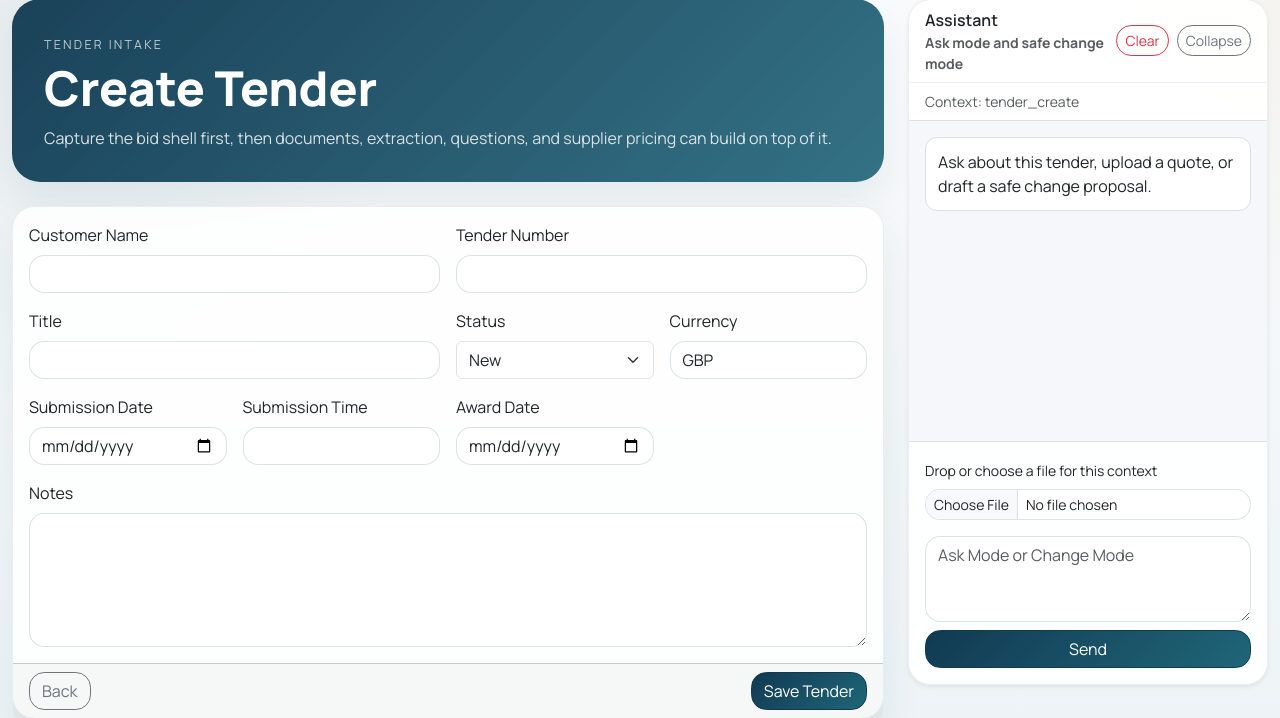
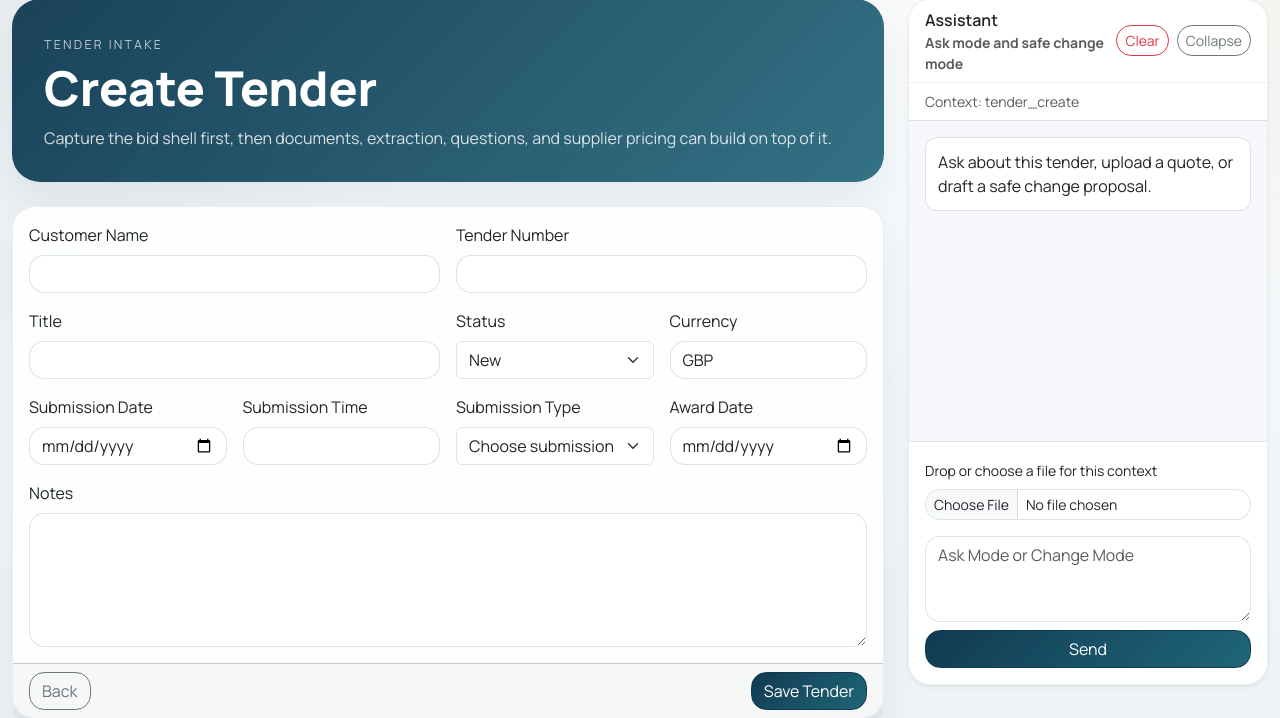
Before and after one commit to zageabb/tender_designer, a Flask app: page /tenders/new in a window 1280 px wide. Shown: the part 86-804 px from the top of the page. Run offline with Flask 3, Linux system fonts and the light colour scheme; data comes from the database, SQL or seed files in the repository; data that the repository does not hold is empty; some libraries are stand-ins or nearby versions.

Commit message:
Add submission type and persist linked emails

```diff
--- a/app.py
+++ b/app.py
@@ -20,6 +20,7 @@ from services.extraction_jobs import start_extraction_worker
 from services.mailbox_jobs import start_mailbox_sync_worker
 from services.markdown_tools import render_markdown_html
 from services.settings_service import ensure_default_settings
+from services.schema_migrations import apply_schema_migrations
 from services.tender_monitor import start_tender_monitor_worker
 
 
@@ -34,6 +35,7 @@ def create_app() -> Flask:
         import models  # noqa: F401
 
         db.create_all()
+        apply_schema_migrations()
         ensure_default_settings(db)
     app.jinja_env.globals["render_markdown_html"] = render_markdown_html
 
--- a/models.py
+++ b/models.py
@@ -26,6 +26,7 @@ class Tender(TimestampMixin, db.Model):
     status = db.Column(db.String(100), default="New", nullable=False)
     submission_date = db.Column(db.Date)
     submission_time = db.Column(db.String(50))
+    submission_type = db.Column(db.String(50))
     award_date = db.Column(db.Date)
     tender_value = db.Column(db.Numeric(12, 2), default=Decimal("0.00"), nullable=False)
     currency = db.Column(db.String(10), default="GBP", nullable=False)
--- a/routes/mailbox.py
+++ b/routes/mailbox.py
@@ -13,7 +13,6 @@ from services.mailbox_service import (
     create_tender_from_mailbox_message,
     delete_mailbox_message,
     import_mailbox_message_to_tender,
-    link_mailbox_message_to_tender,
     list_mailbox_folders,
     mailbox_is_configured,
     mailbox_message_conversation_key,
@@ -269,9 +268,9 @@ def link_to_tender(message_id: int):
         return redirect(url_for("mailbox.view_message", message_id=mailbox_message.id, folder=selected_folder))
     tender = Tender.query.get_or_404(tender_id)
     try:
-        link_mailbox_message_to_tender(mailbox_message, tender, notes="Linked from mailbox.")
+        import_mailbox_message_to_tender(current_app.config["DATA_DIR"], mailbox_message, tender)
         _commit_with_retry()
-        flash(f"Linked mailbox email to tender {tender.tender_number}.", "success")
+        flash(f"Linked and saved mailbox email to tender {tender.tender_number}.", "success")
         return redirect(url_for("tenders.detail_tender", tender_id=tender.id, _anchor="mailbox"))
     except Exception as exc:
         db.session.rollback()
--- a/routes/tenders.py
+++ b/routes/tenders.py
@@ -38,6 +38,8 @@ TENDER_STATUS_OPTIONS = [
     "Lost",
     "Cancelled",
 ]
+
+SUBMISSION_TYPE_OPTIONS = ["Email", "Portal", "Postal", "Hand delivered"]
 
 ITEM_STATUS_OPTIONS = [
     "New",
@@ -98,6 +100,17 @@ def list_tenders():
 @tenders_bp.route("/new", methods=["GET", "POST"])
 def create_tender():
     if request.method == "POST":
+        submission_type = request.form.get("submission_type", "").strip()
+        if submission_type not in SUBMISSION_TYPE_OPTIONS:
+            flash("Choose a valid submission type.", "danger")
+            return render_template(
+                "tenders/form.html",
+                tender=None,
+                tender_status_options=TENDER_STATUS_OPTIONS,
+                submission_type_options=SUBMISSION_TYPE_OPTIONS,
+                form_data=request.form,
+                chat_context={"page": "tender_create"},
+            ), 400
         tender = Tender(
             customer_name=request.form.get("customer_name", "").strip(),
             tender_number=request.form.get("tender_number", "").strip(),
@@ -105,6 +118,7 @@ def create_tender():
             status=request.form.get("status", "New"),
             submission_date=_date_value(request.form.get("submission_date", "")),
             submission_time=request.form.get("submission_time", "").strip() or None,
+            submission_type=submission_type,
             award_date=_date_value(request.form.get("award_date", "")),
             currency=request.form.get("currency", "GBP").strip() or "GBP",
             notes=request.form.get("notes", "").strip() or None,
@@ -118,6 +132,8 @@ def create_tender():
         "tenders/form.html",
         tender=None,
         tender_status_options=TENDER_STATUS_OPTIONS,
+        submission_type_options=SUBMISSION_TYPE_OPTIONS,
+        form_data=None,
         chat_context={"page": "tender_create"},
     )
 
@@ -181,12 +197,24 @@ def _date_value(raw: str):
 def edit_tender(tender_id: int):
     tender = Tender.query.get_or_404(tender_id)
     if request.method == "POST":
+        submission_type = request.form.get("submission_type", "").strip()
+        if submission_type not in SUBMISSION_TYPE_OPTIONS:
+            flash("Choose a valid submission type.", "danger")
+            return render_template(
+                "tenders/form.html",
+                tender=tender,
+                tender_status_options=TENDER_STATUS_OPTIONS,
+                submission_type_options=SUBMISSION_TYPE_OPTIONS,
+                form_data=request.form,
+                chat_context={"page": "tender_edit", "tender_id": tender.id},
+            ), 400
         tender.customer_name = request.form.get("customer_name", "").strip()
         tender.tender_number = request.form.get("tender_number", "").strip()
         tender.title = request.form.get("title", "").strip() or None
         tender.status = request.form.get("status", "New")
         tender.submission_date = _date_value(request.form.get("submission_date", ""))
         tender.submission_time = request.form.get("submission_time", "").strip() or None
+        tender.submission_type = submission_type
         tender.award_date = _date_value(request.form.get("award_date", ""))
         tender.currency = request.form.get("currency", "GBP").strip() or "GBP"
         tender.notes = request.form.get("notes", "").strip() or None
@@ -197,6 +225,8 @@ def edit_tender(tender_id: int):
         "tenders/form.html",
         tender=tender,
         tender_status_options=TENDER_STATUS_OPTIONS,
+        submission_type_options=SUBMISSION_TYPE_OPTIONS,
+        form_data=None,
         chat_context={"page": "tender_edit", "tender_id": tender.id},
     )
 
--- a/services/mailbox_service.py
+++ b/services/mailbox_service.py
@@ -781,6 +781,7 @@ def create_tender_from_mailbox_message(data_dir: Path, mailbox_message: MailboxM
         tender_number=f"AUTO-EMAIL-{timestamp}",
         title=(mailbox_message.subject or "Mailbox Email")[:255],
         status="Documents Uploaded",
+        submission_type="Email",
     )
     db.session.add(tender)
     db.session.flush()
--- a/services/prompt_service.py
+++ b/services/prompt_service.py
@@ -14,10 +14,13 @@ PROMPT_FILES = {
             "# Metadata Extraction Prompt\n\n"
             "You are extracting tender metadata from tender documents.\n"
             "Return JSON only with keys: customer_name, tender_number, title, status, "
-            "submission_date, submission_time, award_date, currency, notes.\n"
+            "submission_date, submission_time, submission_type, award_date, currency, notes.\n"
+            "submission_type must be one of: Email, Portal, Postal, Hand delivered.\n"
             "Use null for values that are not clearly supported by the text.\n"
             "Prefer ISO dates when possible.\n"
-            "Keep notes concise and factual.\n\n"
+            "Keep notes concise and factual.\n"
+            "Return deadline dates and times supersede submission date and submission times.\n"
+            "Summarised Specification supersedes generic title.\n\n"
             "Tender text:\n{{tender_text}}\n"
         ),
     },
--- a/templates/tenders/detail.html
+++ b/templates/tenders/detail.html
@@ -10,6 +10,7 @@
     <div class="d-flex gap-2 flex-wrap mt-3">
       <span class="badge tender-signal-badge tender-signal-badge-{{ tender_signal.css_modifier }}">{{ tender_signal.label }}</span>
       {% if tender.submission_date %}<span class="badge text-bg-light">Submission {{ tender.submission_date.isoformat() }}</span>{% endif %}
+      {% if tender.submission_type %}<span class="badge text-bg-light">Via {{ tender.submission_type }}</span>{% endif %}
       {% if tender.award_date %}<span class="badge text-bg-light">Award {{ tender.award_date.isoformat() }}</span>{% endif %}
     </div>
   </div>
--- a/templates/tenders/form.html
+++ b/templates/tenders/form.html
@@ -41,7 +41,17 @@
     </div>
     <div class="col-md-3">
       <label class="form-label">Submission Time</label>
-      <input class="form-control" name="submission_time" value="{{ tender.submission_time if tender else '' }}">
+      <input class="form-control" name="submission_time" value="{{ form_data.get('submission_time', '') if form_data else (tender.submission_time if tender else '') }}">
+    </div>
+    <div class="col-md-3">
+      <label class="form-label">Submission Type</label>
+      {% set selected_submission_type = form_data.get('submission_type', '') if form_data else (tender.submission_type if tender else '') %}
+      <select class="form-select" name="submission_type" required>
+        <option value="" disabled {% if not selected_submission_type %}selected{% endif %}>Choose submission type</option>
+        {% for submission_type_option in submission_type_options %}
+        <option value="{{ submission_type_option }}" {% if submission_type_option == selected_submission_type %}selected{% endif %}>{{ submission_type_option }}</option>
+        {% endfor %}
+      </select>
     </div>
     <div class="col-md-3">
       <label class="form-label">Award Date</label>
```
Also changed, not shown: llm_prompts/metadata_extraction.md (+4 -1 lines), services/llm_tasks.py (+30 -0 lines), services/schema_migrations.py (added, +16 -0 lines).
